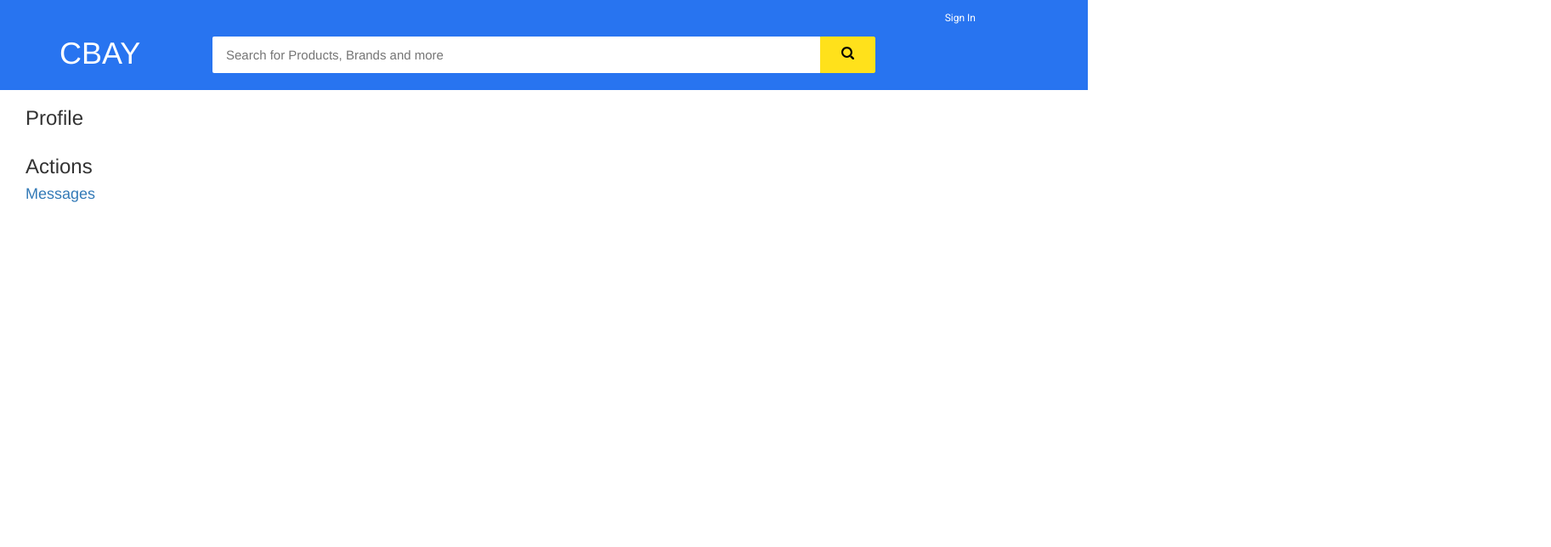
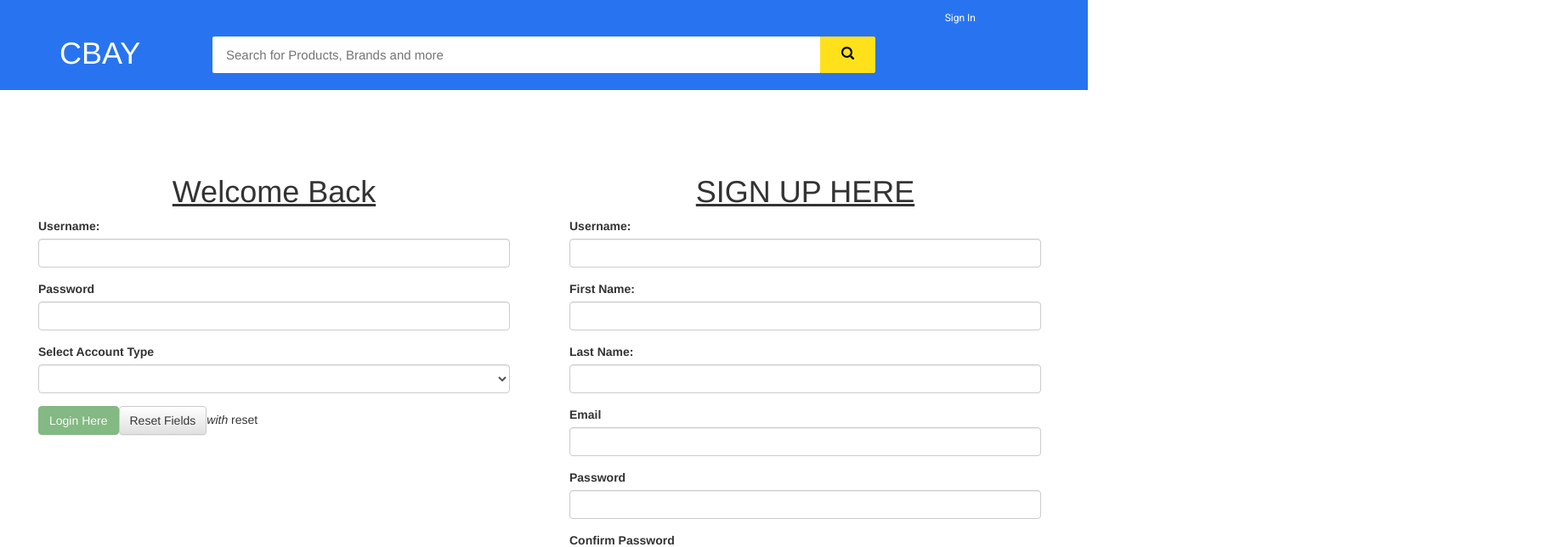
Before and after one commit to Lyndaxj9/CBay, an Angular app in the folder cbay-frontend/: page /cbay/ in a window 1280 px wide. Before the commit this address led to /cbay/profile. Shown: the top 644 px of the page at 85% size, 1825 px wide, since content can reach past the window. Built offline with nearby package versions, Linux system fonts and the light colour scheme; no server answers.

Commit message:
added lowercase for login user and password . also added login register to methds

```diff
--- a/cbay-frontend/src/app/components/home/home.component.ts
+++ b/cbay-frontend/src/app/components/home/home.component.ts
@@ -19,9 +19,9 @@ export class HomeComponent implements OnInit {
         this.userid = parseInt(sessionStorage.getItem('userid'), 10);
         this.usertype = sessionStorage.getItem('usertype');
 
-        if (parseInt(sessionStorage.getItem('userid'), 10)) {
+        /*if (parseInt(sessionStorage.getItem('userid'), 10)) {
             this.router.navigateByUrl('\profile');
-        }
+        }*/
     }
 
 }
--- a/cbay-frontend/src/app/components/logintemp/logintemp.component.html
+++ b/cbay-frontend/src/app/components/logintemp/logintemp.component.html
@@ -28,6 +28,19 @@
             </div>
           </div>
 
+          <div class="form-group">
+            <label for="type">Select Account Type</label>
+            <select class="form-control" id="type"
+                    required
+                    [(ngModel)]="model.type" name="type"
+                    #type="ngModel">
+              <option *ngFor="let type of clientType" [value]="type">{{type}}</option>
+            </select>
+            <div [hidden]="type.valid || type.pristine" class="alert alert-danger">
+              Account type is required
+            </div>
+          </div>
+
           <button type="submit" class="btn btn-success" [disabled]="!heroForm.form.valid">Login Here</button>
           <button type="button" class="btn btn-default" (click)="reset(); heroForm.reset()">Reset Fields</button>
           <i>with</i> reset
--- a/cbay-frontend/src/app/components/logintemp/logintemp.component.ts
+++ b/cbay-frontend/src/app/components/logintemp/logintemp.component.ts
@@ -1,4 +1,5 @@
 import { Component } from '@angular/core';
+import {HttpClient, HttpHeaders} from '@angular/common/http';
 
 @Component({
     selector: 'app-logintemp',
@@ -7,20 +8,37 @@ import { Component } from '@angular/core';
 })
 export class LogintempComponent {
 
-    model = new Client('', '');
+  constructor(public http: HttpClient) { }
+
+    model = new Client('', '', '');
     submitted = false;
+    url = 'http://54.213.131.230/CBay/rest/user/get';
+    clientType = ['buyer', 'seller',
+    'moderator'];
 
     onSubmit() {
-        this.submitted = true;
-        sessionStorage.setItem('userid', '10001');
+        this.submitted = false;
+      this.get_user_data().then(response => {
+        console.log(response);
+      });
     }
 
     // TODO: Remove this when we're done
     get diagnostic() { return JSON.stringify(this.model); }
 
     reset() {
-        this.model = new Client('', '');
+        this.model = new Client('', '', '');
     }
+
+  get_user_data(): Promise<any> {
+    const httpOptions = {
+      headers: new HttpHeaders({
+        'Content-Type':  'application/json'
+      })
+    };
+    return this.http.get(this.url + '/' + this.model.userName + '/' + this.model.password + '/' + this.model.type)
+      .toPromise();
+  }
 }
 
 export class Client {
@@ -28,6 +46,7 @@ export class Client {
     constructor(
     public userName: string,
      public password: string,
+    public type: string
     ) {  }
 
 }
--- a/cbay-frontend/src/app/components/registertemp/registertemp.component.ts
+++ b/cbay-frontend/src/app/components/registertemp/registertemp.component.ts
@@ -1,4 +1,5 @@
 import { Component } from '@angular/core';
+import { HttpClient, HttpHeaders } from '@angular/common/http';
 @Component({
   selector: 'app-registertemp',
   templateUrl: './registertemp.component.html',
@@ -6,8 +7,12 @@ import { Component } from '@angular/core';
 })
 export class RegistertempComponent {
 
+  constructor(public http: HttpClient){}
+
   clientType = ['buyer', 'seller',
     'moderator'];
+
+  clientModel: Client;
 
   passwords_dont_match = false;
 
@@ -18,7 +23,10 @@ export class RegistertempComponent {
 
   onSubmit() {
     if(this.model.password && this.model.password == this.model.confirm_password){
-      this.submitted = true;
+      this.submitted = false;
+      console.log(this.model.password + ' ' + this.model.userType + ' ' + this.model.email + ' '
+        + this.model.userName + ' ' + this.model.lastName + ' ' + this.model.firstName);
+
     }else{
       this.passwords_dont_match = true;
     }
--- a/cbay-frontend/src/app/shared/models/client.ts
+++ b/cbay-frontend/src/app/shared/models/client.ts
@@ -1,5 +1,4 @@
 import { HttpClient, HttpHeaders } from '@angular/common/http';
-import { Observable } from 'rxjs/Observable';
 
 export class Client {
     userid: number;
```
Also changed, not shown: 1 other file (tests, documents, lock files or other folders).
